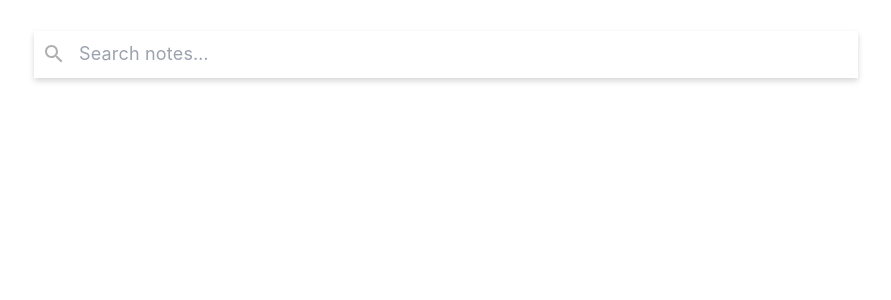
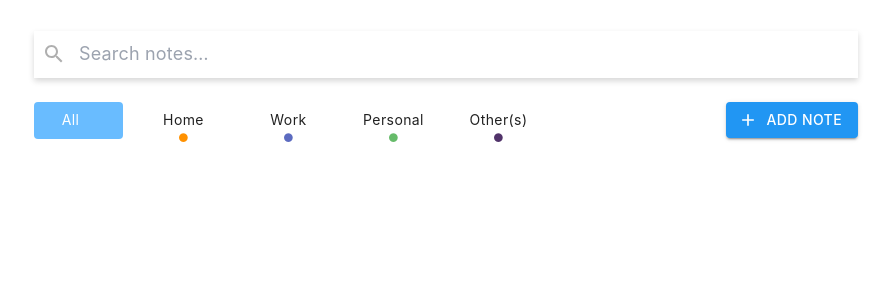
Before and after one commit to johnabednego/Notes, a React (Create React App) app: page / in a window 1280 px wide. Shown: the top 300 px of the page, without its empty margins (194-1085 px from the left). Built offline with nearby package versions, Linux system fonts and the light colour scheme.

Commit message:
added navigation

```diff
--- a/src/pages/Home.jsx
+++ b/src/pages/Home.jsx
@@ -16,6 +16,57 @@ const Home = () => {
                     </div>
                 </div>
 
+                {/**Navigation */}
+                <div className=' p-[12px] m-0 box-border w-full flex flex-wrap'>
+                    {/**Tabs */}
+                    <div className=' flex-grow-0 max-w-[75%] basis-[75%] m-0 box-border w-full flex flex-wrap'>
+                        <div>
+                            <button type="button" className='justify-center align-middle items-center border-0 m-0 inline-flex outline-[0] text-[#fff] bg-[#69bcff] relative min-w-[89px] font-normal mr-[16px]  shadow-none py-[6px] pr-[16px] text-[0.875rem] box-border leading-[1.75] rounded-[4px] tracking-[0.02857em] transition-custom duration-250 ease-custom-ease delay-0'>
+                                <span className=' w-full'>All</span>
+                            </button>
+
+                            <button type="button" className=' align-middle items-center outline-[0] m-0 cursor-pointer border-0 tracking-[0.02857em] rounded-[4px] leading-[1.75] bg-transparent relative min-w-[89px] font-normal mr-[16px] shadow-none py-[6px] px-[8px] text-[#000000de] text-[0.875rem] transition-custom duration-250 ease-custom-ease delay-0'>
+                                <span className=' hover-animate w-full items-center align-middle inline-flex flex-col'>
+                                    <span>Home</span>
+                                    <span className=' dot text-[#ff9100] bottom-[-.4em] text-[2em] leading-[1] absolute'>•</span>
+                                </span>
+                            </button>
+
+                            <button type="button" className=' align-middle items-center outline-[0] m-0 cursor-pointer border-0 tracking-[0.02857em] rounded-[4px] leading-[1.75] bg-transparent relative min-w-[89px] font-normal mr-[16px] shadow-none py-[6px] px-[8px] text-[#000000de] text-[0.875rem] transition-custom duration-250 ease-custom-ease delay-0'>
+                                <span className=' hover-animate w-full items-center align-middle inline-flex flex-col'>
+                                    <span>Work</span>
+                                    <span className=' dot text-[#5c6bc0] bottom-[-.4em] text-[2em] leading-[1] absolute'>•</span>
+                                </span>
+                            </button>
+
+                            <button type="button" className=' align-middle items-center outline-[0] m-0 cursor-pointer border-0 tracking-[0.02857em] rounded-[4px] leading-[1.75] bg-transparent relative min-w-[89px] font-normal mr-[16px] shadow-none py-[6px] px-[8px] text-[#000000de] text-[0.875rem] transition-custom duration-250 ease-custom-ease delay-0'>
+                                <span className=' hover-animate w-full items-center align-middle inline-flex flex-col'>
+                                    <span>Personal</span>
+                                    <span className=' dot text-[#66bb6a] bottom-[-.4em] text-[2em] leading-[1] absolute'>•</span>
+                                </span>
+                            </button>
+
+                            <button type="button" className=' align-middle items-center outline-[0] m-0 cursor-pointer border-0 tracking-[0.02857em] rounded-[4px] leading-[1.75] bg-transparent relative min-w-[89px] font-normal mr-[16px] shadow-none py-[6px] px-[8px] text-[#000000de] text-[0.875rem] transition-custom duration-250 ease-custom-ease delay-0'>
+                                <span className=' hover-animate w-full items-center align-middle inline-flex flex-col'>
+                                    <span>Other(s)</span>
+                                    <span className=' dot text-[#51336A] bottom-[-.4em] text-[2em] leading-[1] absolute'>•</span>
+                                </span>
+                            </button>
+                        </div>
+                    </div>
+
+                    {/**Add Note Button */}
+                    <div className=' flex-grow-0 max-w-[25%] basis-[25%] m-0 box-border'>
+                        <button className=' hover:bg-[#69BCFF] justify-center align-middle items-center relative inline-flex m-0 border-0 cursor-pointer uppercase tracking-[0.02857em] rounded-[4px] leading-[1.75] font-medium text-[#fff] float-right bg-[#2196F3] shadow-addButton py-[6px] px-[16px] text-[0.875rem] min-w-[64px] box-border transition-custom duration-250 ease-custom-ease delay-0'>
+                            <span className=' w-full items-center align-middle inline-flex'>
+                                <span className=' ml-[-4px] mr-[8px] inline-flex'>
+                                    <img src={plusIcon} alt="" className=' w-[20px] h-[20px]' />
+                                </span>
+                                Add note
+                            </span>
+                        </button>
+                    </div>
+                </div>
             </div>
         </div>
     )
```
